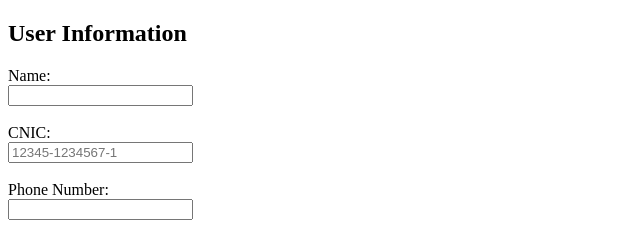
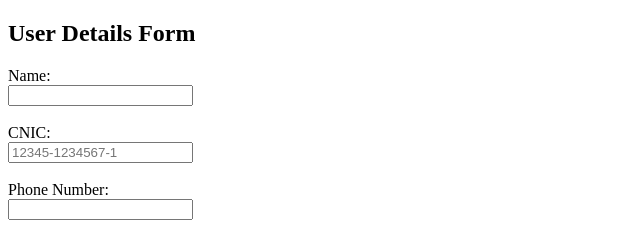
Before and after one commit to aafiafarooq/user, a plain HTML site: page index.html in a window 1280 px wide. Shown: the top 235 px of the page, 0-640 px from the left. Drawn offline with Linux system fonts and the light colour scheme.

Commit message:
Fix formatting issues in index.html

```diff
--- a/index.html
+++ b/index.html
@@ -5,7 +5,7 @@
 </head>
 <body>
 
-  <h2>User Information</h2>
+  <h2>User Details Form</h2>
 
   <form action="https://formspree.io/f/xovgbdlo" method="POST">
 
```
